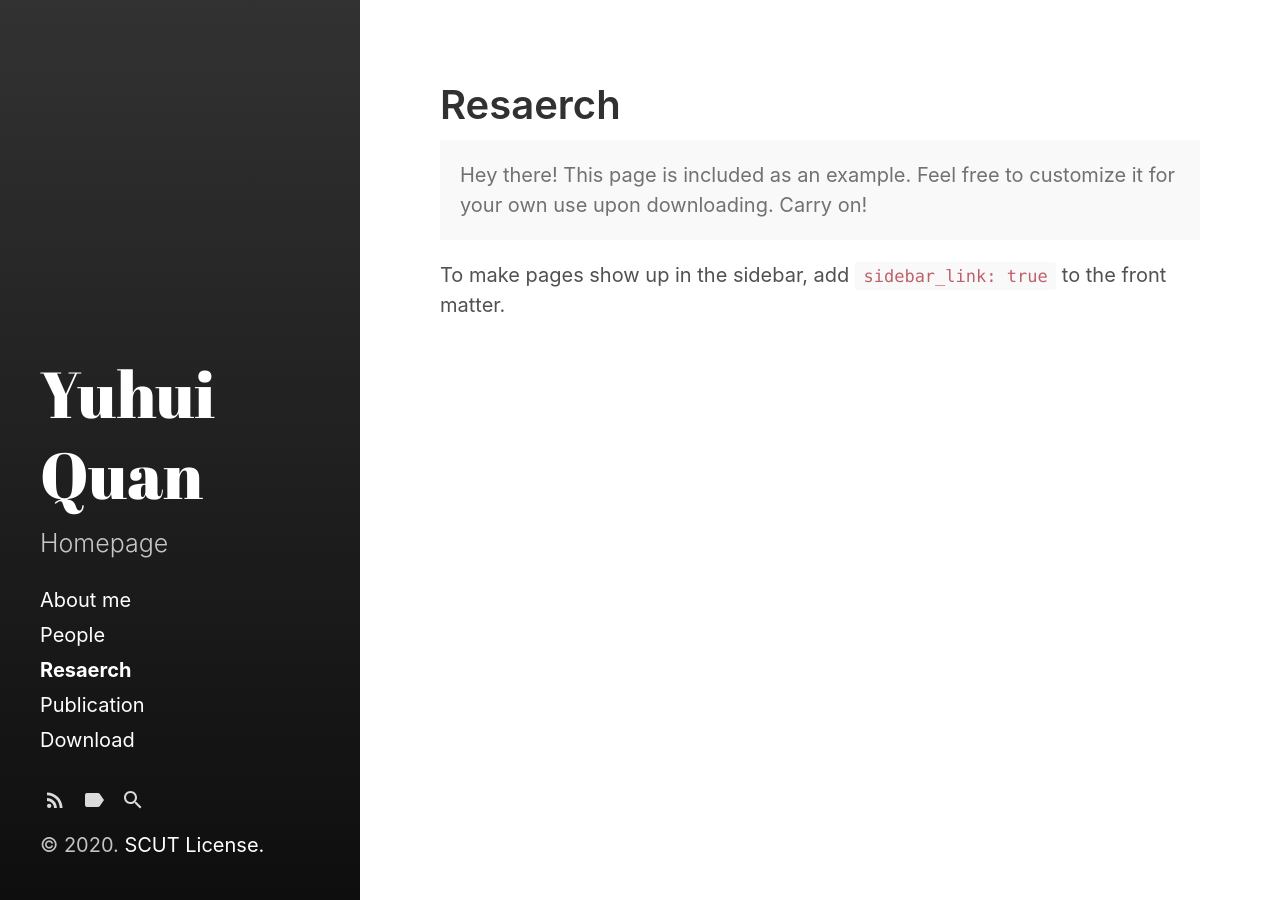
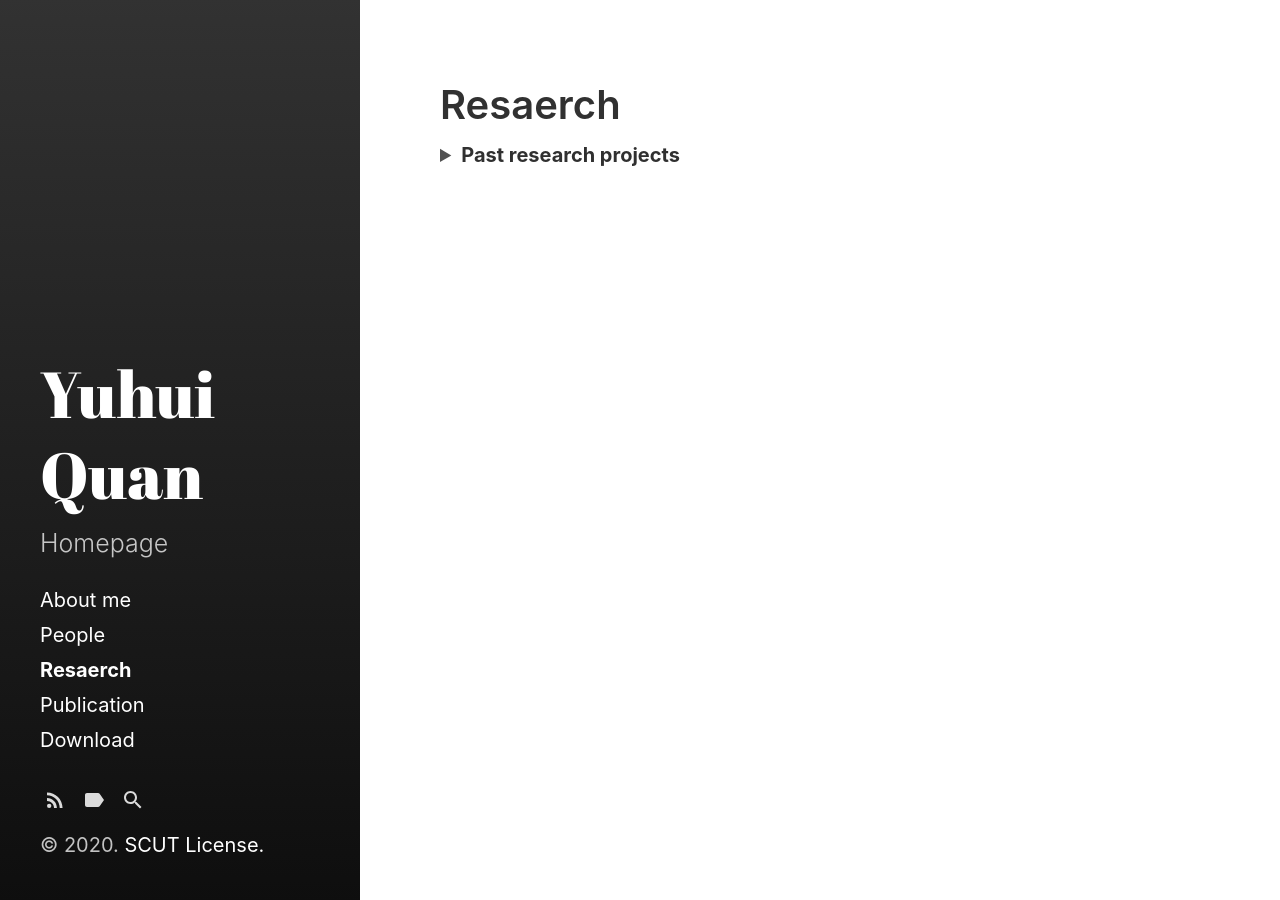
Before and after one commit to Dofboom/Dofboom.github.io, a Jekyll site: the page built from b.md, in a window 1280 px wide. Built offline with Jekyll 4.4.1, drawn with Linux system fonts in a browser that asks for light colours.

Commit message:
Update b.md

```diff
--- a/b.md
+++ b/b.md
@@ -3,11 +3,17 @@ layout: page
 title: Resaerch
 sidebar_link: true
 ---
+<!--
+<p class="message">
+  Carry on!
+</p>
+-->
 
-<p class="message">
-  Hey there! This page is included as an example. Feel free to customize it
-  for your own use upon downloading. Carry on!
-</p>
-
-To make pages show up in the sidebar, add `sidebar_link: true` to the front
-matter.
+<details>
+<summary><strong>Past research projects </strong></summary>
+<ul>
+<li>2007.01&#8211;2019.12, PI, <strong>Research on Texture Analysis Based on Sparse Expression and Gap Degree Description</strong>, National Natural Science Youth Fund Project (61602184)</li>
+<li>2007.05&#8211;2019.05, PI, <strong>Research on Key Technologies of Discriminant Sparse Coding</strong>, Guangdong Provincial Natural Science Foundation Free Project (2017A030313376)</li>
+<li>2007.05&#8211;2019.04, PI, <strong>Video super-resolution enhancement technology under haze and rain</strong>, Guangzhou Science and Technology Plan General Project (201707010147)</li>
+</ul>
+</details>
```
